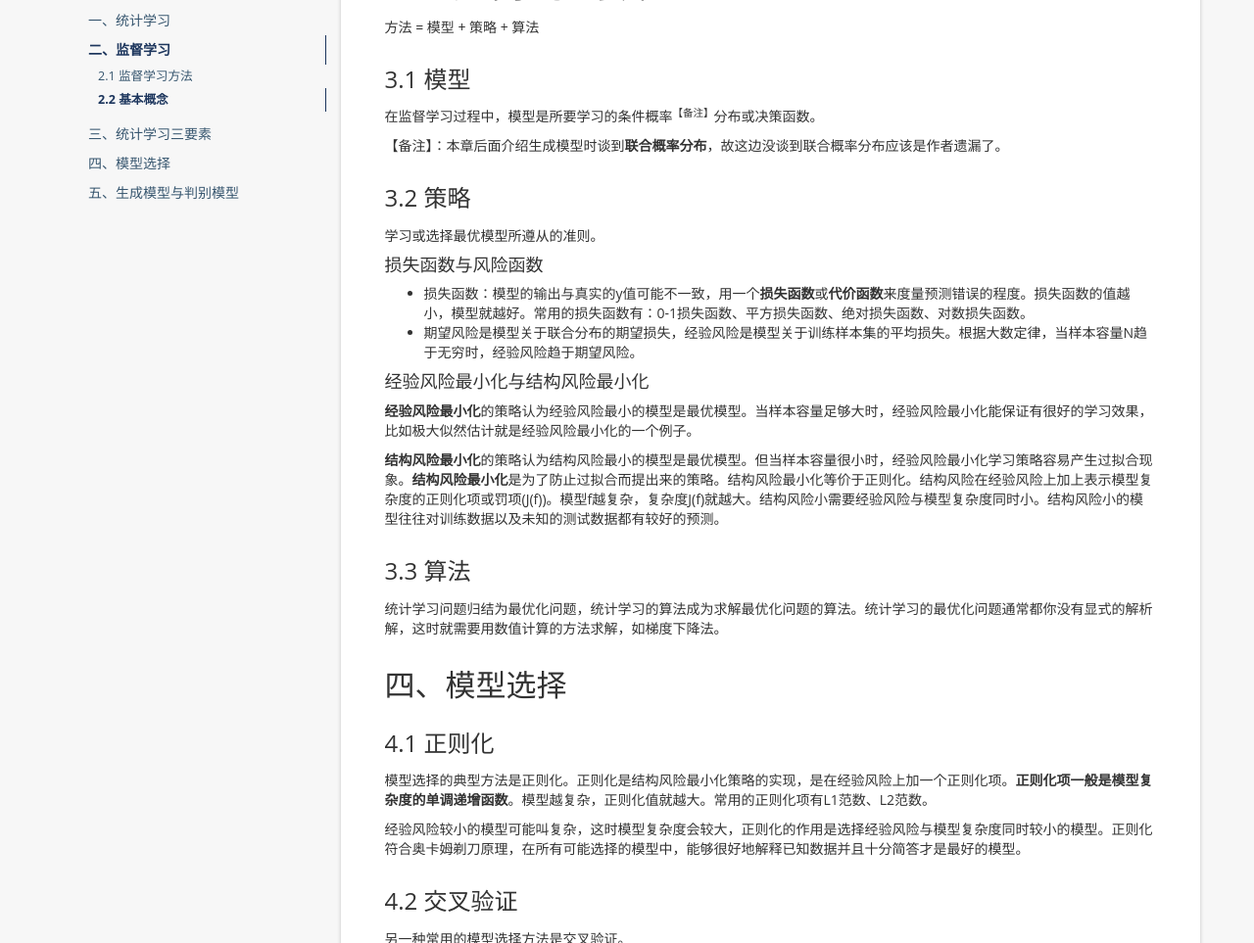
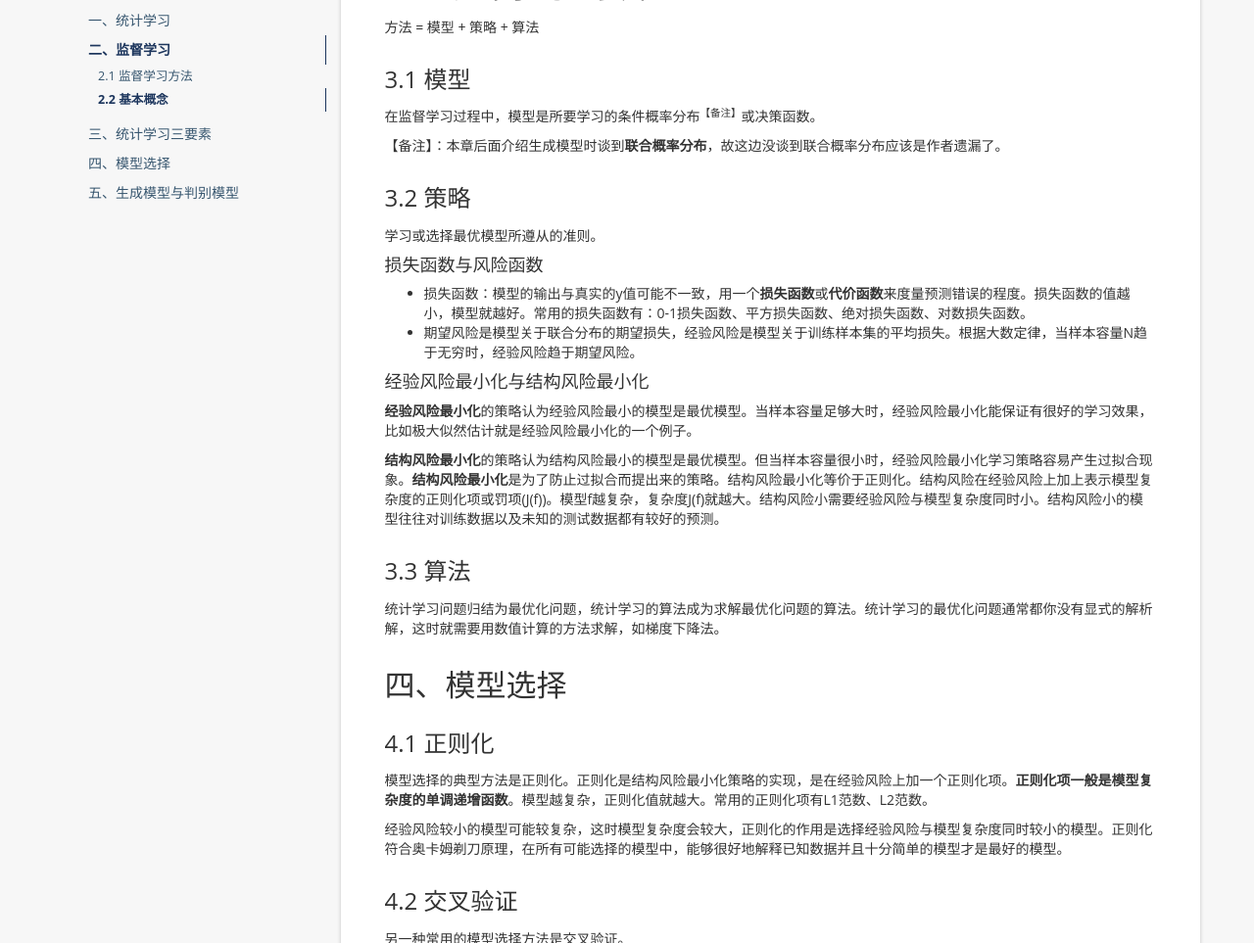
Before and after one commit to Brook-Lan/Brook-Lan.github.io, a Jekyll site: the page built from _posts/2019/2019-02-17-statistical-learning-method_introduction.md, in a window 1280 px wide and 1400 px high, scrolled down 1053 px. Shown: the part 151-1114 px from the top of the window at 98% size. Built offline with Jekyll 4.4.1, drawn with Linux system fonts in a browser that asks for light colours; nearby versions of some CDN libraries; comment, search, counter and statistics services are not loaded.

Commit message:
修改错别字

```diff
--- a/_posts/2019/2019-02-17-statistical-learning-method_introduction.md
+++ b/_posts/2019/2019-02-17-statistical-learning-method_introduction.md
@@ -47,7 +47,7 @@ tags: 机器学习
 
 ### 3.1 模型
 
-在监督学习过程中，模型是所要学习的条件概率<sup>【备注】</sup>分布或决策函数。
+在监督学习过程中，模型是所要学习的条件概率分布<sup>【备注】</sup>或决策函数。
 
 【备注】：本章后面介绍生成模型时谈到**联合概率分布**，故这边没谈到联合概率分布应该是作者遗漏了。
 
@@ -78,7 +78,7 @@ tags: 机器学习
 
 模型选择的典型方法是正则化。正则化是结构风险最小化策略的实现，是在经验风险上加一个正则化项。**正则化项一般是模型复杂度的单调递增函数**。模型越复杂，正则化值就越大。常用的正则化项有L1范数、L2范数。
 
-经验风险较小的模型可能叫复杂，这时模型复杂度会较大，正则化的作用是选择经验风险与模型复杂度同时较小的模型。正则化符合奥卡姆剃刀原理，在所有可能选择的模型中，能够很好地解释已知数据并且十分简答才是最好的模型。
+经验风险较小的模型可能较复杂，这时模型复杂度会较大，正则化的作用是选择经验风险与模型复杂度同时较小的模型。正则化符合奥卡姆剃刀原理，在所有可能选择的模型中，能够很好地解释已知数据并且十分简单的模型才是最好的模型。
 
 ### 4.2 交叉验证
 
```
